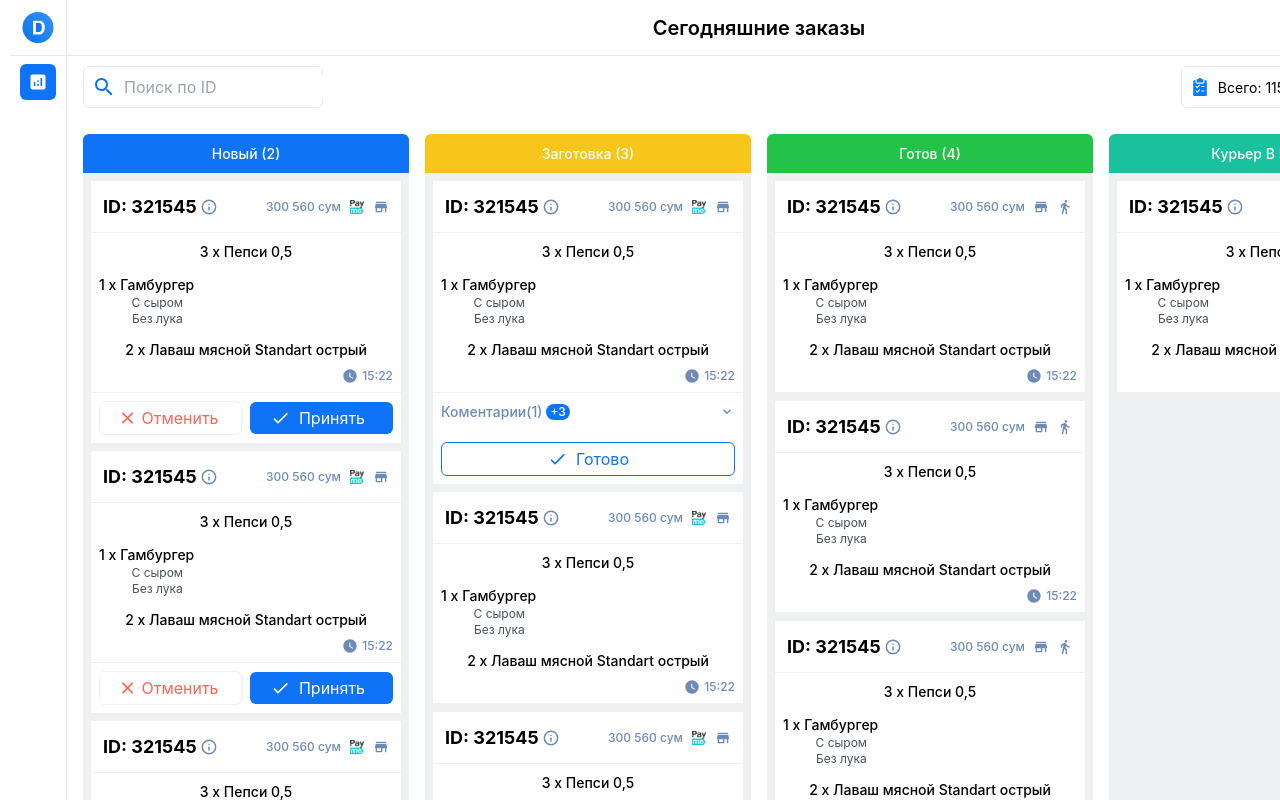
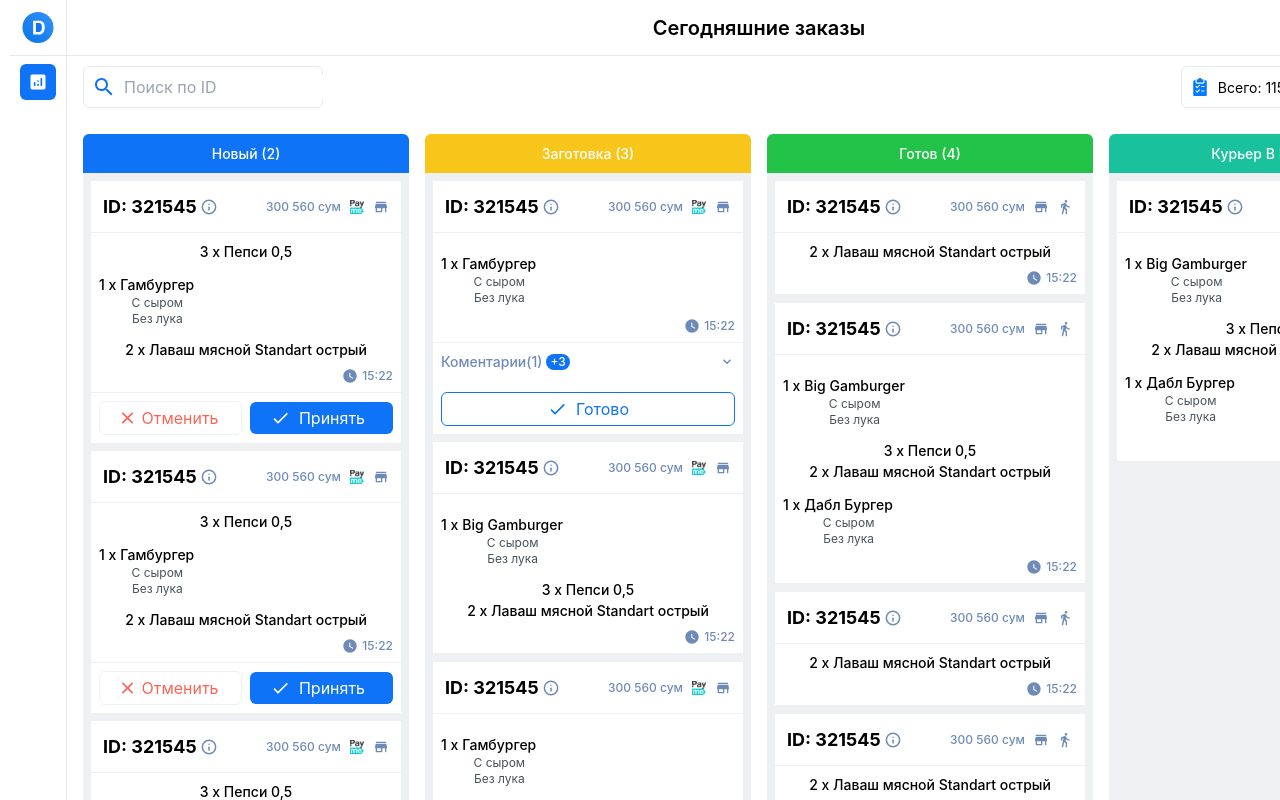
Before and after one commit to vaxidovulugbek/udevs, a React (Create React App) app: page / in a window 1280 px wide. Shown: the top 800 px of the page. Built offline with nearby package versions, Linux system fonts and the light colour scheme.

Commit message:
change fields

```diff
--- a/src/components/Card/Card.tsx
+++ b/src/components/Card/Card.tsx
@@ -41,7 +41,8 @@ const Card: React.FC<ListProps> = ({ fields, title, className = "", titleColor }
 									</div>
 								</div>
 								<div className="p-2 field__card-border">
-									<p className="text-sm font-medium text-[#000]">3 x Пепси 0,5</p>
+									{item?.children}
+									{/* <p className="text-sm font-medium text-[#000]">3 x Пепси 0,5</p>
 									<div className="flex my-3">
 										<span className="text-sm font-medium text-[#000] me-1">
 											1 x
@@ -60,7 +61,7 @@ const Card: React.FC<ListProps> = ({ fields, title, className = "", titleColor }
 									</div>
 									<p className="text-sm font-medium text-[#000]">
 										2 x Лаваш мясной Standart острый
-									</p>
+									</p> */}
 									<div className="flex items-center text-xs font-medium text-[#6E8BB7] justify-end mt-2">
 										<img className="me-1" src={watchLater} alt="watchLater" />
 										15:22
--- a/src/pages/Home/Home.tsx
+++ b/src/pages/Home/Home.tsx
@@ -51,21 +51,125 @@ const Home: React.FC = () => {
 									id: "321545",
 									url: "/",
 									decision: true,
+									children: (
+										<div>
+											<p className="text-sm font-medium text-[#000]">
+												3 x Пепси 0,5
+											</p>
+											<div className="flex my-3">
+												<span className="text-sm font-medium text-[#000] me-1">
+													1 x
+												</span>
+												<div className="text-sm font-medium text-[#000]">
+													<p className="text-sm font-medium text-[#000]">
+														Гамбургер
+													</p>
+													<p className="text-xs font-normal text-[#48535B]">
+														С сыром
+													</p>
+													<p className="text-xs font-normal text-[#48535B]">
+														Без лука
+													</p>
+												</div>
+											</div>
+											<p className="text-sm font-medium text-[#000]">
+												2 x Лаваш мясной Standart острый
+											</p>
+										</div>
+									),
 								},
 								{
 									id: "321545",
 									url: "/",
 									decision: true,
+									children: (
+										<div>
+											<p className="text-sm font-medium text-[#000]">
+												3 x Пепси 0,5
+											</p>
+											<div className="flex my-3">
+												<span className="text-sm font-medium text-[#000] me-1">
+													1 x
+												</span>
+												<div className="text-sm font-medium text-[#000]">
+													<p className="text-sm font-medium text-[#000]">
+														Гамбургер
+													</p>
+													<p className="text-xs font-normal text-[#48535B]">
+														С сыром
+													</p>
+													<p className="text-xs font-normal text-[#48535B]">
+														Без лука
+													</p>
+												</div>
+											</div>
+											<p className="text-sm font-medium text-[#000]">
+												2 x Лаваш мясной Standart острый
+											</p>
+										</div>
+									),
 								},
 								{
 									id: "321545",
 									url: "/",
 									decision: true,
+									children: (
+										<div>
+											<p className="text-sm font-medium text-[#000]">
+												3 x Пепси 0,5
+											</p>
+											<div className="flex my-3">
+												<span className="text-sm font-medium text-[#000] me-1">
+													1 x
+												</span>
+												<div className="text-sm font-medium text-[#000]">
+													<p className="text-sm font-medium text-[#000]">
+														Гамбургер
+													</p>
+													<p className="text-xs font-normal text-[#48535B]">
+														С сыром
+													</p>
+													<p className="text-xs font-normal text-[#48535B]">
+														Без лука
+													</p>
+												</div>
+											</div>
+											<p className="text-sm font-medium text-[#000]">
+												2 x Лаваш мясной Standart острый
+											</p>
+										</div>
+									),
 								},
 								{
 									id: "321545",
 									url: "/",
 									decision: true,
+									children: (
+										<div>
+											<p className="text-sm font-medium text-[#000]">
+												3 x Пепси 0,5
+											</p>
+											<div className="flex my-3">
+												<span className="text-sm font-medium text-[#000] me-1">
+													1 x
+												</span>
+												<div className="text-sm font-medium text-[#000]">
+													<p className="text-sm font-medium text-[#000]">
+														Гамбургер
+													</p>
+													<p className="text-xs font-normal text-[#48535B]">
+														С сыром
+													</p>
+													<p className="text-xs font-normal text-[#48535B]">
+														Без лука
+													</p>
+												</div>
+											</div>
+											<p className="text-sm font-medium text-[#000]">
+												2 x Лаваш мясной Standart острый
+											</p>
+										</div>
+									),
 								},
 							]}
 						/>
@@ -78,14 +182,80 @@ const Home: React.FC = () => {
 									url: "/",
 									preparationComment: true,
 									doneBtn: true,
+									children: (
+										<div>
+											<div className="flex my-3">
+												<span className="text-sm font-medium text-[#000] me-1">
+													1 x
+												</span>
+												<div className="text-sm font-medium text-[#000]">
+													<p className="text-sm font-medium text-[#000]">
+														Гамбургер
+													</p>
+													<p className="text-xs font-normal text-[#48535B]">
+														С сыром
+													</p>
+													<p className="text-xs font-normal text-[#48535B]">
+														Без лука
+													</p>
+												</div>
+											</div>
+										</div>
+									),
 								},
 								{
 									id: "321545",
 									url: "/",
+									children: (
+										<div>
+											<div className="flex my-3">
+												<span className="text-sm font-medium text-[#000] me-1">
+													1 x
+												</span>
+												<div className="text-sm font-medium text-[#000]">
+													<p className="text-sm font-medium text-[#000]">
+														Big Gamburger
+													</p>
+													<p className="text-xs font-normal text-[#48535B]">
+														С сыром
+													</p>
+													<p className="text-xs font-normal text-[#48535B]">
+														Без лука
+													</p>
+												</div>
+											</div>
+											<p className="text-sm font-medium text-[#000]">
+												3 x Пепси 0,5
+											</p>
+											<p className="text-sm font-medium text-[#000]">
+												2 x Лаваш мясной Standart острый
+											</p>
+										</div>
+									),
 								},
 								{
 									id: "321545",
 									url: "/",
+									children: (
+										<div>
+											<div className="flex my-3">
+												<span className="text-sm font-medium text-[#000] me-1">
+													1 x
+												</span>
+												<div className="text-sm font-medium text-[#000]">
+													<p className="text-sm font-medium text-[#000]">
+														Гамбургер
+													</p>
+													<p className="text-xs font-normal text-[#48535B]">
+														С сыром
+													</p>
+													<p className="text-xs font-normal text-[#48535B]">
+														Без лука
+													</p>
+												</div>
+											</div>
+										</div>
+									),
 								},
 							]}
 						/>
@@ -97,17 +267,85 @@ const Home: React.FC = () => {
 									id: "321545",
 									url: "/",
 									priceDone: true,
+									children: (
+										<div>
+											<p className="text-sm font-medium text-[#000]">
+												2 x Лаваш мясной Standart острый
+											</p>
+										</div>
+									),
 								},
 								{
 									id: "321545",
 									url: "/",
 									priceDone: true,
+									children: (
+										<div>
+											<div className="flex my-3">
+												<span className="text-sm font-medium text-[#000] me-1">
+													1 x
+												</span>
+												<div className="text-sm font-medium text-[#000]">
+													<p className="text-sm font-medium text-[#000]">
+														Big Gamburger
+													</p>
+													<p className="text-xs font-normal text-[#48535B]">
+														С сыром
+													</p>
+													<p className="text-xs font-normal text-[#48535B]">
+														Без лука
+													</p>
+												</div>
+											</div>
+											<p className="text-sm font-medium text-[#000]">
+												3 x Пепси 0,5
+											</p>
+											<p className="text-sm font-medium text-[#000]">
+												2 x Лаваш мясной Standart острый
+											</p>
+											<div className="flex my-3">
+												<span className="text-sm font-medium text-[#000] me-1">
+													1 x
+												</span>
+												<div className="text-sm font-medium text-[#000]">
+													<p className="text-sm font-medium text-[#000]">
+														Дабл Бургер
+													</p>
+													<p className="text-xs font-normal text-[#48535B]">
+														С сыром
+													</p>
+													<p className="text-xs font-normal text-[#48535B]">
+														Без лука
+													</p>
+												</div>
+											</div>
+										</div>
+									),
+								},
+								{
+									id: "321545",
+									url: "/",
+									priceDone: true,
+									children: (
+										<div>
+											<p className="text-sm font-medium text-[#000]">
+												2 x Лаваш мясной Standart острый
+											</p>
+										</div>
+									),
 								},
 								{
 									id: "321545",
 									url: "/",
 									priceDone: true,
 									finishBtn: true,
+									children: (
+										<div>
+											<p className="text-sm font-medium text-[#000]">
+												2 x Лаваш мясной Standart острый
+											</p>
+										</div>
+									),
 								},
 							]}
 						/>
@@ -119,6 +357,48 @@ const Home: React.FC = () => {
 									id: "321545",
 									url: "/",
 									priceDone: true,
+									children: (
+										<div>
+											<div className="flex my-3">
+												<span className="text-sm font-medium text-[#000] me-1">
+													1 x
+												</span>
+												<div className="text-sm font-medium text-[#000]">
+													<p className="text-sm font-medium text-[#000]">
+														Big Gamburger
+													</p>
+													<p className="text-xs font-normal text-[#48535B]">
+														С сыром
+													</p>
+													<p className="text-xs font-normal text-[#48535B]">
+														Без лука
+													</p>
+												</div>
+											</div>
+											<p className="text-sm font-medium text-[#000]">
+												3 x Пепси 0,5
+											</p>
+											<p className="text-sm font-medium text-[#000]">
+												2 x Лаваш мясной Standart острый
+											</p>
+											<div className="flex my-3">
+												<span className="text-sm font-medium text-[#000] me-1">
+													1 x
+												</span>
+												<div className="text-sm font-medium text-[#000]">
+													<p className="text-sm font-medium text-[#000]">
+														Дабл Бургер
+													</p>
+													<p className="text-xs font-normal text-[#48535B]">
+														С сыром
+													</p>
+													<p className="text-xs font-normal text-[#48535B]">
+														Без лука
+													</p>
+												</div>
+											</div>
+										</div>
+									),
 								},
 							]}
 						/>
--- a/src/types/interface.ts
+++ b/src/types/interface.ts
@@ -10,6 +10,7 @@ export interface Field {
 	decision?: boolean;
 	priceDone?: boolean;
 	finishBtn?: boolean;
+	children?: any;
 }
 
 export interface ListProps {
```
